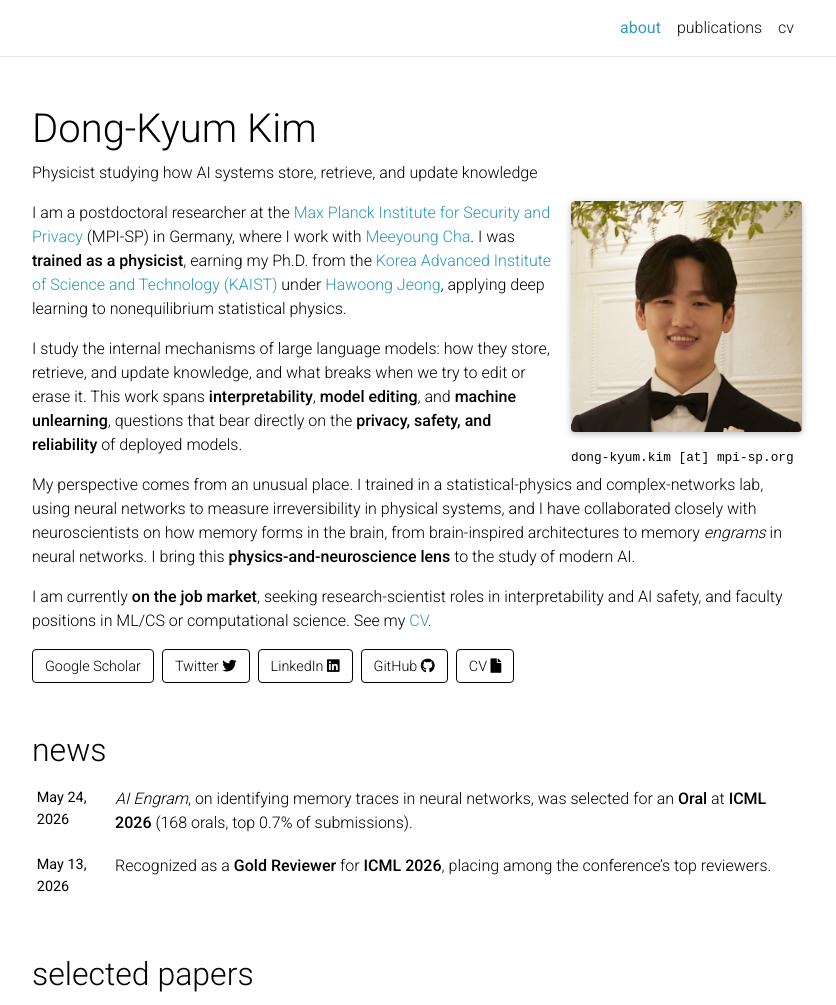
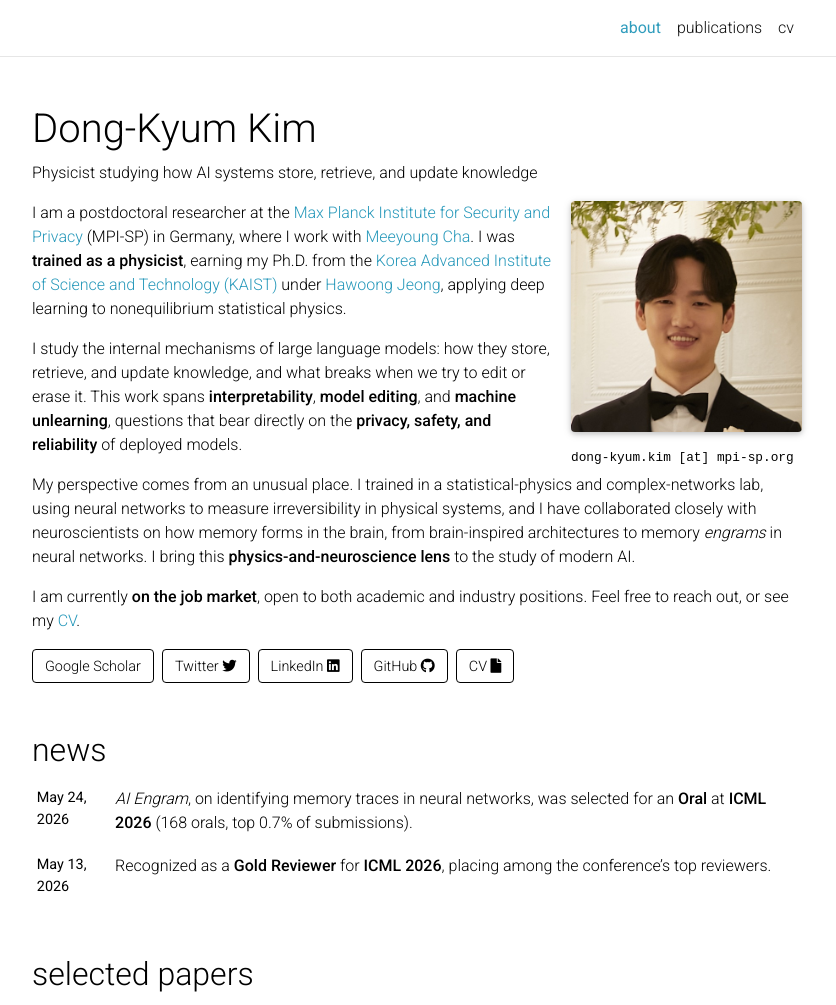
Before and after one commit to kdkyum/kdkyum.github.io, a Jekyll site: the page built from _pages/about.md, in a window 1280 px wide and 1300 px high, cut to the strip 0-1005 px from the top of the window. Shown: the whole strip, without its empty margins (223-1059 px from the left). Built offline with Jekyll 4.4.1, drawn with Linux system fonts in a browser that asks for light colours; comment, search, counter and statistics services are not loaded; a style sheet for code colours, icons or effects is not loaded.

Commit message:
docs(home): revert closing line to the simpler version (CV-only link)
Restore "open to both academic and industry positions. Feel free to reach
out" in place of the specific role list, keeping just the CV link.

Co-Authored-By: Claude Opus 4.8 (1M context) <noreply@anthropic.com>

```diff
--- a/_pages/about.md
+++ b/_pages/about.md
@@ -25,7 +25,7 @@ I study the internal mechanisms of large language models: how they store, retrie
 
 My perspective comes from an unusual place. I trained in a statistical-physics and complex-networks lab, using neural networks to measure irreversibility in physical systems, and I have collaborated closely with neuroscientists on how memory forms in the brain, from brain-inspired architectures to memory *engrams* in neural networks. I bring this **physics-and-neuroscience lens** to the study of modern AI.
 
-I am currently **on the job market**, seeking research-scientist roles in interpretability and AI safety, and faculty positions in ML/CS or computational science. See my [CV](/assets/pdf/CV_DKK.pdf).
+I am currently **on the job market**, open to both academic and industry positions. Feel free to reach out, or see my [CV](/assets/pdf/CV_DKK.pdf).
 
 <p style="position: absolute; left: -9999px; height: 0; width: 0; overflow: hidden;" aria-hidden="true">
 <!-- canary: KDKYUM-about-hidden-7f3a9b21c4d8 -->
```
